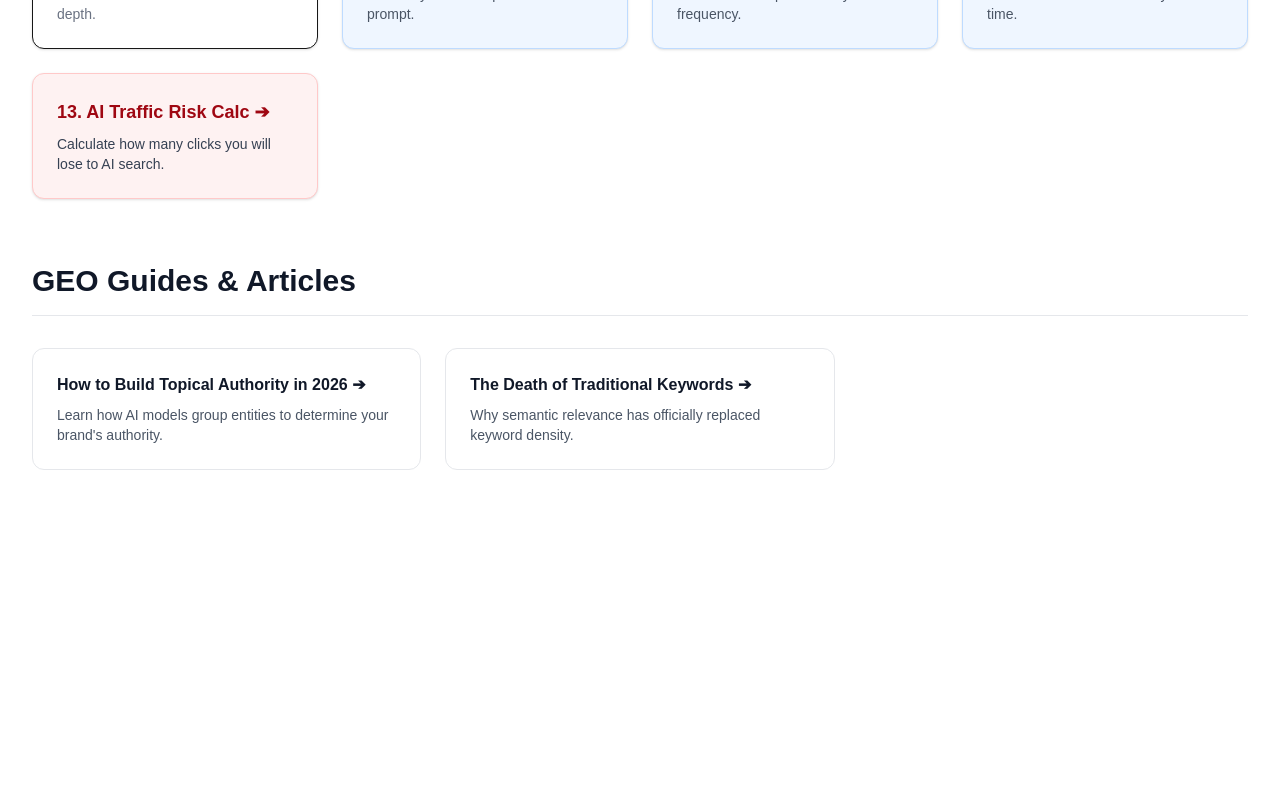
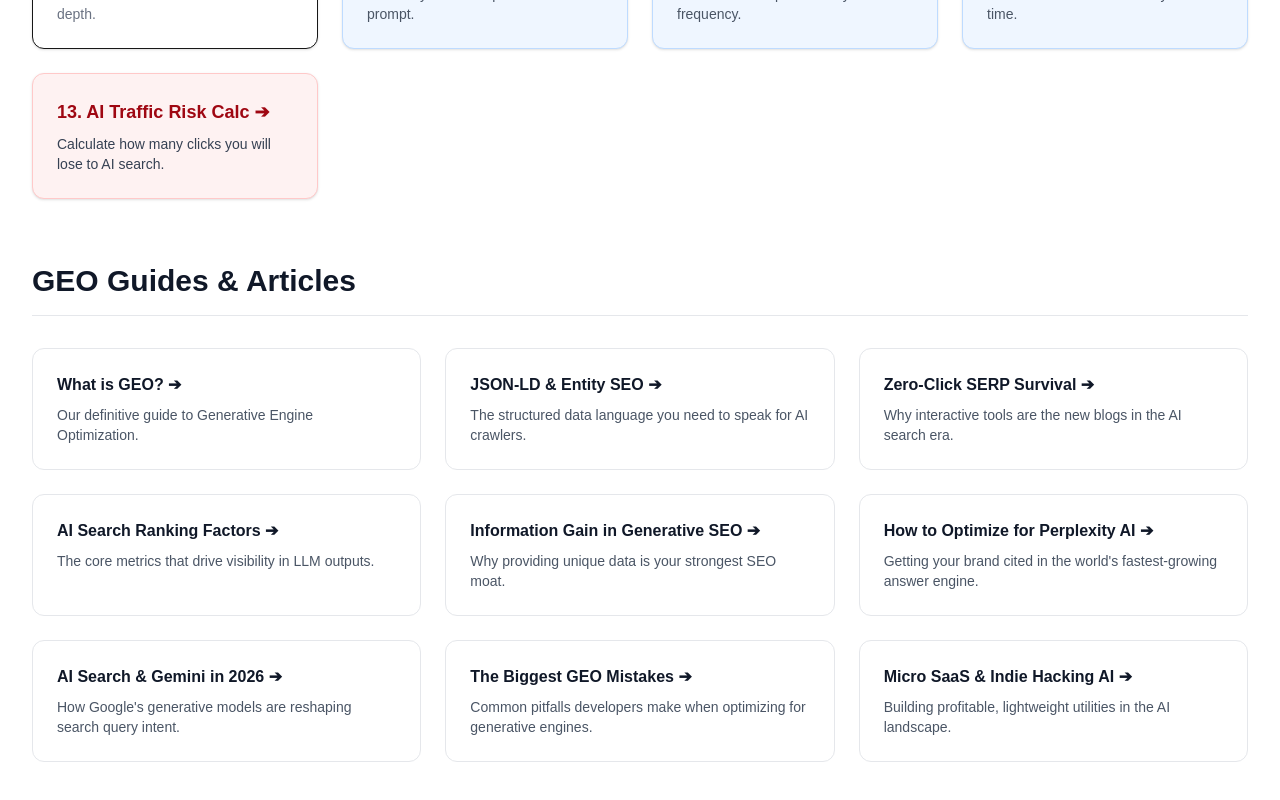
Before and after one commit to trendingclf/smallgeotools, a Next.js app: page / in a window 1280 px wide. Shown: the part 808-1608 px from the top of the page. Before the commit the page ends 1406 px from the top, so only its background shows below. Built offline with nearby package versions, Linux system fonts and the light colour scheme.

Commit message:
Prepared for Cloudflare deployment

```diff
--- a/app/page.tsx
+++ b/app/page.tsx
@@ -3,16 +3,50 @@ import Link from "next/link";
 // ADD YOUR ACTUAL ARTICLES HERE
 const articles = [
   {
-    title: "How to Build Topical Authority in 2026",
-    excerpt: "Learn how AI models group entities to determine your brand's authority.",
-    slug: "/blog/topical-authority-2026",
+    title: "What is GEO?",
+    excerpt: "Our definitive guide to Generative Engine Optimization.",
+    slug: "/blog/what-is-geo",
   },
   {
-    title: "The Death of Traditional Keywords",
-    excerpt: "Why semantic relevance has officially replaced keyword density.",
-    slug: "/blog/death-of-keywords",
+    title: "JSON-LD & Entity SEO",
+    excerpt: "The structured data language you need to speak for AI crawlers.",
+    slug: "/blog/json-ld-entity-seo",
   },
-  // Add more articles as you write them...
+  {
+    title: "Zero-Click SERP Survival",
+    excerpt: "Why interactive tools are the new blogs in the AI search era.",
+    slug: "/blog/zero-click-serp-survival",
+  },
+  {
+    title: "AI Search Ranking Factors",
+    excerpt: "The core metrics that drive visibility in LLM outputs.",
+    slug: "/blog/ai-search-ranking-factors",
+  },
+  {
+    title: "Information Gain in Generative SEO",
+    excerpt: "Why providing unique data is your strongest SEO moat.",
+    slug: "/blog/information-gain-generative-seo",
+  },
+  {
+    title: "How to Optimize for Perplexity AI",
+    excerpt: "Getting your brand cited in the world's fastest-growing answer engine.",
+    slug: "/blog/optimize-perplexity-ai",
+  },
+  {
+    title: "AI Search & Gemini in 2026",
+    excerpt: "How Google's generative models are reshaping search query intent.",
+    slug: "/blog/ai-search-gemini-2026",
+  },
+  {
+    title: "The Biggest GEO Mistakes",
+    excerpt: "Common pitfalls developers make when optimizing for generative engines.",
+    slug: "/blog/biggest-geo-mistakes",
+  },
+  {
+    title: "Micro SaaS & Indie Hacking AI",
+    excerpt: "Building profitable, lightweight utilities in the AI landscape.",
+    slug: "/blog/micro-saas-indie-hacking-ai",
+  }
 ];
 
 export default function Home() {
```
